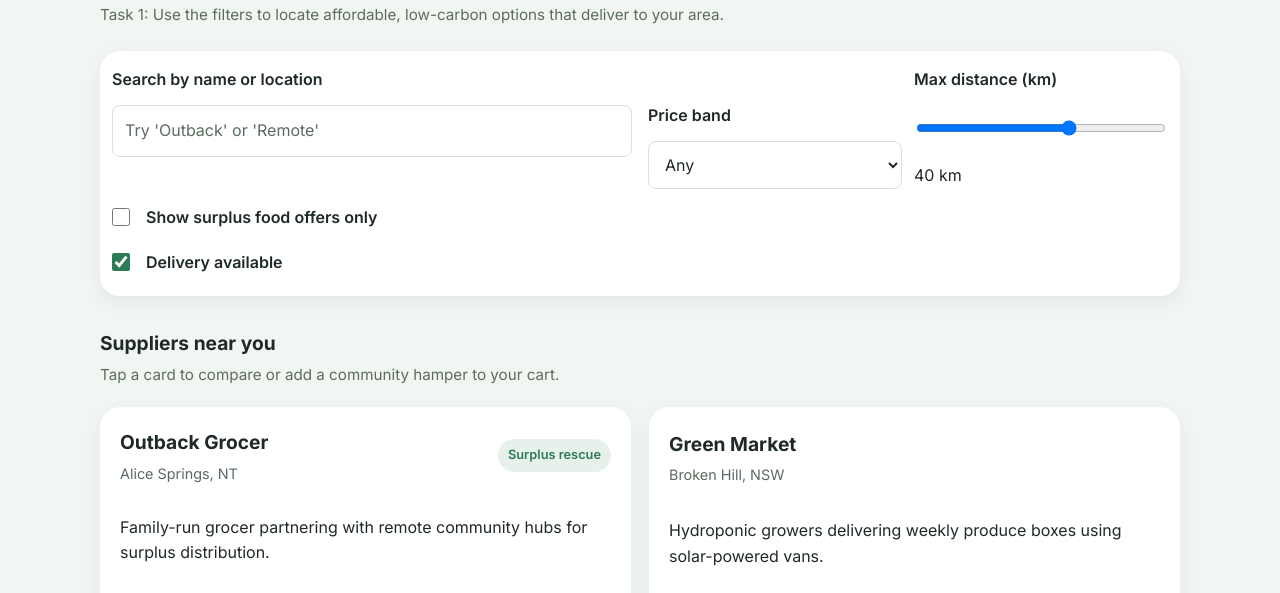
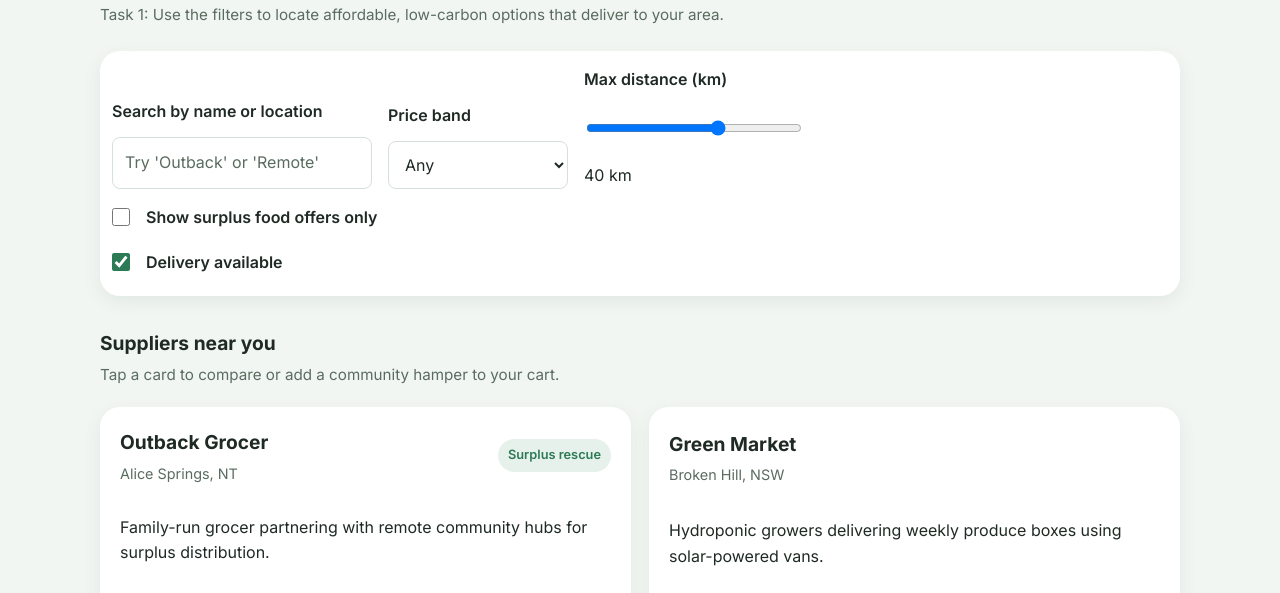
Before and after one commit to Tanheishanyang/Tanheishanyang.github.io, a plain HTML site: page index.html in a window 1280 px wide. Shown: the part 158-751 px from the top of the page. Drawn offline with Linux system fonts and the light colour scheme.

Commit message:
label fix

```diff
--- a/index.html
+++ b/index.html
@@ -207,6 +207,18 @@ main {
   flex-direction: column;
 }
 
+.primary-filters {
+  width: 100%;
+}
+
+.primary-filters .field {
+  width: 100%;
+}
+
+.filter-panel .toggles {
+  grid-column: 1 / -1;
+}
+
 .field label {
   font-weight: 600;
 }
@@ -1004,6 +1016,24 @@ body.mobile-preview[data-theme='dark'] .home-indicator {
 
   .field-group .field {
     flex: 1;
+  }
+
+  .primary-filters {
+    gap: 16px;
+  }
+
+  .primary-filters .search-field {
+    flex: 1.4;
+  }
+
+  .primary-filters .price-field {
+    flex: 0.7;
+    min-width: 180px;
+  }
+
+  .primary-filters .distance-field {
+    flex: 0.9;
+    min-width: 220px;
   }
 }
 
@@ -1064,13 +1094,13 @@ body.mobile-preview[data-theme='dark'] .home-indicator {
         </header>
 
         <form id="filter-form" class="filter-panel" aria-label="Search filters" data-i18n-aria-label="filtersAriaLabel">
-          <div class="field">
-            <label for="search-input" data-i18n="searchLabel">Search by name or location</label>
-            <input id="search-input" type="search" data-i18n-placeholder="searchPlaceholder" placeholder="Try 'Outback' or 'Remote'" />
-          </div>
-
-          <div class="field-group">
-            <div class="field">
+          <div class="field-group primary-filters">
+            <div class="field search-field">
+              <label for="search-input" data-i18n="searchLabel">Search by name or location</label>
+              <input id="search-input" type="search" data-i18n-placeholder="searchPlaceholder" placeholder="Try 'Outback' or 'Remote'" />
+            </div>
+
+            <div class="field price-field">
               <label for="price-filter" data-i18n="priceLabel">Price band</label>
               <select id="price-filter">
                 <option value="all" data-i18n="priceAny">Any</option>
@@ -1080,7 +1110,7 @@ body.mobile-preview[data-theme='dark'] .home-indicator {
               </select>
             </div>
 
-            <div class="field">
+            <div class="field distance-field">
               <label for="distance-filter" data-i18n="distanceLabel">Max distance (km)</label>
               <input id="distance-filter" type="range" min="5" max="60" value="40" step="5" />
               <output id="distance-output" for="distance-filter">40 km</output>
```
